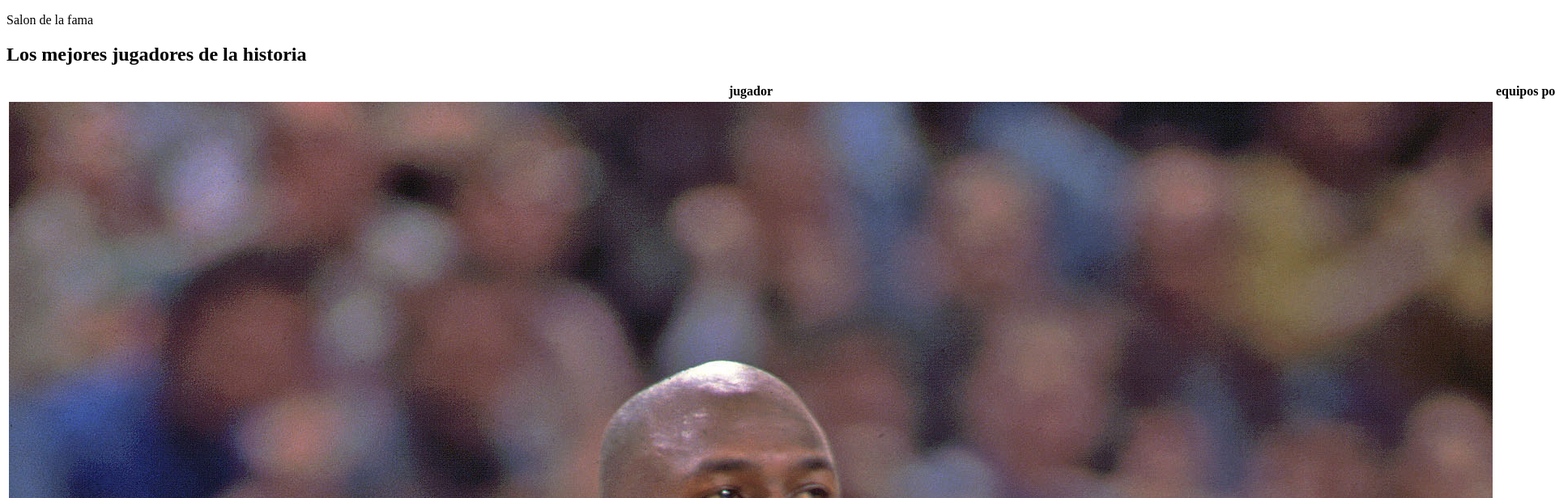
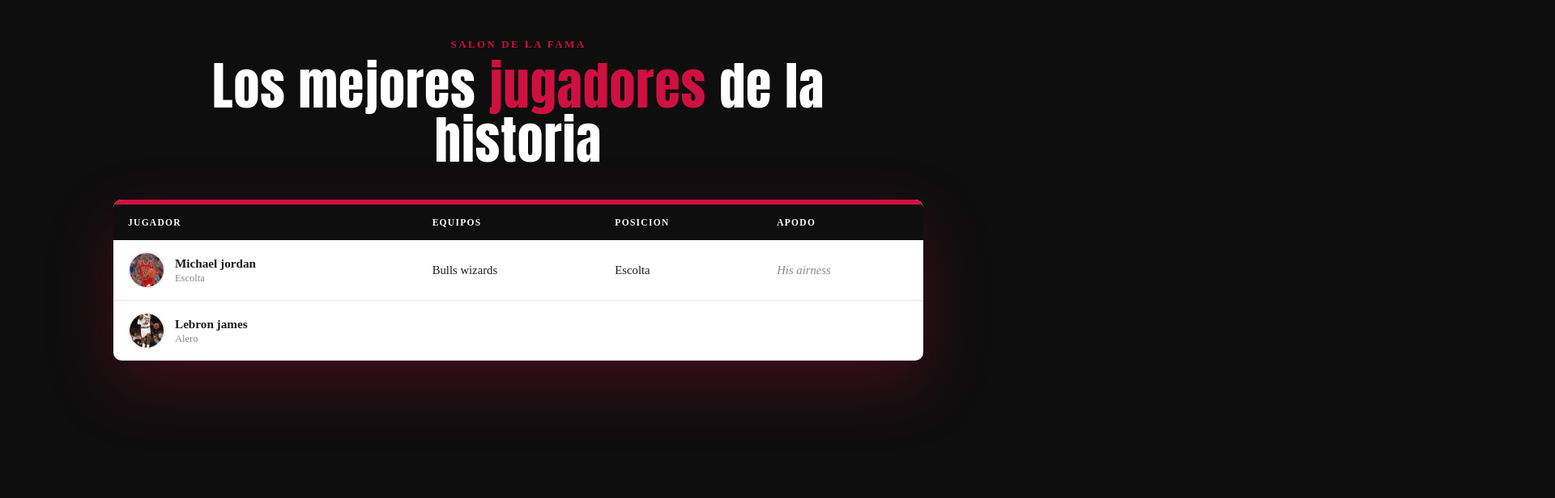
Before and after one commit to zora8845-glitch/pagina-basket, a plain HTML site: page inicio.html in a window 1280 px wide. Shown: the top 616 px of the page at 81% size, 1920 px wide, since content can reach past the window. Drawn offline with Linux system fonts and the light colour scheme.

Commit message:
Actualizo la pagina

```diff
--- /dev/null
+++ b/css/inicio.css
@@ -0,0 +1,155 @@
+:root{
+    --rojo:#ce1141;
+    --negro:#0e0e0e;
+    --carbon: #1b1b1b;
+    --blanco: #ffffff;
+    --crema: #f4efe6;
+    --gris: #8a8a8a;
+}
+
+*{
+    box-sizing: border-box
+}
+
+body{
+    margin: 0;
+    font-family: "inter" system-ui, sans-serif;
+    color: var(--carbon);
+    background-color: var(--negro);
+}
+
+.contenedor{
+    max-width: 1040px;
+    margin: 0 auto;
+    padding: 24px 20px 80px ;
+}
+
+/*==PORTADA==*/
+.portada{
+    text-align: center;
+    padding: 24px 12px 40px;
+}
+
+.etiqueta{
+    margin: 0 0 10px;
+    font-size: 0.8rem;
+    font-weight: 700;
+    letter-spacing: 0.16rem;
+    text-transform: uppercase;
+    color: var(--rojo);
+}
+
+.portada h1{
+    margin: 0;
+    font-family: "Bebas Meue", "Impact", sans-serif;
+    font-weight: 400;
+    font-size: clamp(2.4rem, 6vw, 4rem);
+    letter-spacing: 1px;
+    line-height: 1.05;
+    color:var(--blanco);
+}
+
+.resultado{
+    color:var(--rojo);
+}
+
+
+.tarjeta{
+    background: var(--blanco);
+    border-radius: 10px;
+    overflow: hidden;
+    box-shadow: 0 30px 80px rgba(206, 17, 65, 0.25);
+}
+
+
+.franja{
+    height: 6px;
+    background: var(--rojo);
+}
+
+
+.scroll{
+    overflow-x: auto;
+}
+
+table{
+    width: 100%;
+    min-width: 760px;
+    border-collapse: collapse;
+}
+
+thead th{
+    background: var(--negro);
+    color: var(--blanco);
+    text-align: left;
+    padding: 16px 18px;
+    font-size: 0.72rem;
+    font-weight: 700;
+    letter-spacing: 0.08rem;
+    text-transform: uppercase;
+    white-space: nowrap;
+}
+
+tbody tr{
+    border-bottom: 1px solid #eee2de;
+}
+
+
+tbody tr:last-child{
+    border-bottom: none;
+}
+
+tbody tr:hover{
+    background: #fdf2f4;
+}
+
+td{
+    padding: 14px 18px;
+    vertical-align: middle;
+    font-size: 0.92rem;
+}
+
+
+.jugador{
+    display: flex;
+    align-items: center;
+    gap: 12px;
+}
+
+
+.foto{
+    width: 46px;
+    height: 46px;
+    border-radius: 50%;
+    object-fit: cover;
+    border: 2px solid var(--crema);
+}
+
+
+.nombre strong{
+    display: block;
+    font-size: 0.95rem;
+}
+
+.posicion{
+    font-size: 0.78rem;
+    color: var(--gris);
+}
+
+.apodo{
+    font-style: italic;
+    color: var(--gris);
+    white-space: nowrap;
+}
+
+@media (max-width: 560px){
+
+.portada{
+    padding: 16px 4px 28px;
+}
+
+.contenedor{
+    padding: 16px 12px 56px;
+}
+
+}
--- a/inicio.html
+++ b/inicio.html
@@ -5,6 +5,7 @@
     <meta charset="UTF-8">
     <meta name="viewport" content="width=device-width, initial-scale=1.0">
     <title>Document</title>
+    <link rel="stylesheet" href="css/inicio.css">
 </head>
 
 <body>
```
Also changed, not shown: css/style.css (+28 -0 lines), 1 other file.
